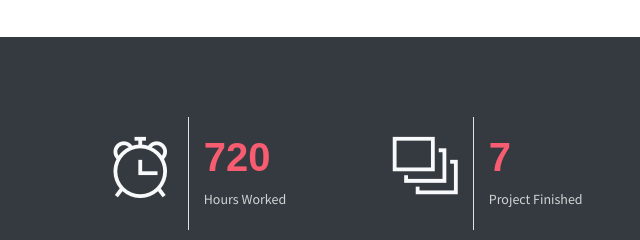
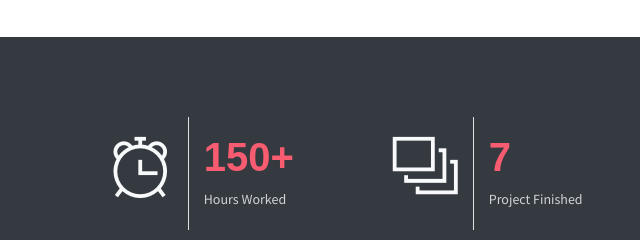
Before and after one commit to usama-365/KarobarOnline, a plain HTML site: page index.html in a window 1280 px wide. Shown: the part 2320-2560 px from the top of the page, 0-640 px from the left. Drawn offline with Linux system fonts and the light colour scheme; some packages are replaced by stand-ins of ours.

```diff
--- a/index.html
+++ b/index.html
@@ -168,7 +168,7 @@
                             <div class="m-auto"><i class="ti-alarm-clock icon-xl"></i></div>
                         </div>
                         <div class="col-7 text-left py-3">
-                            <h1 class="text-danger font-weight-bold font40">720</h1>
+                            <h1 class="text-danger font-weight-bold font40">150+</h1>
                             <p class="text-light mb-1">Hours Worked</p>
                         </div>
                     </div>
```
